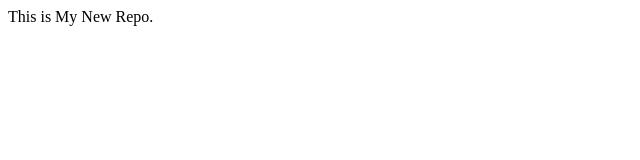
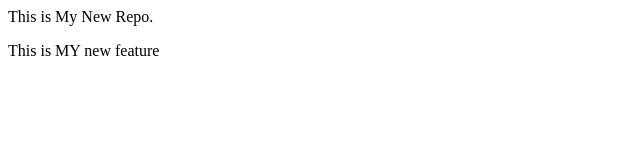
Before and after one commit to AshutoshGaud/LocalRepo, a plain HTML site: page index.html in a window 1280 px wide. Shown: the whole page, without its empty margins (0-640 px from the left). Drawn offline with Linux system fonts and the light colour scheme.

Commit message:
Add new feature

```diff
--- a/index.html
+++ b/index.html
@@ -1 +1,2 @@
 <p>This is My New Repo.</p>
+<p>This is MY new feature</p>
```
